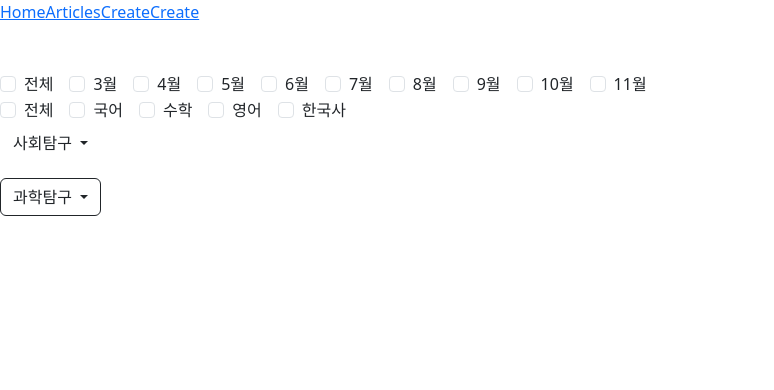
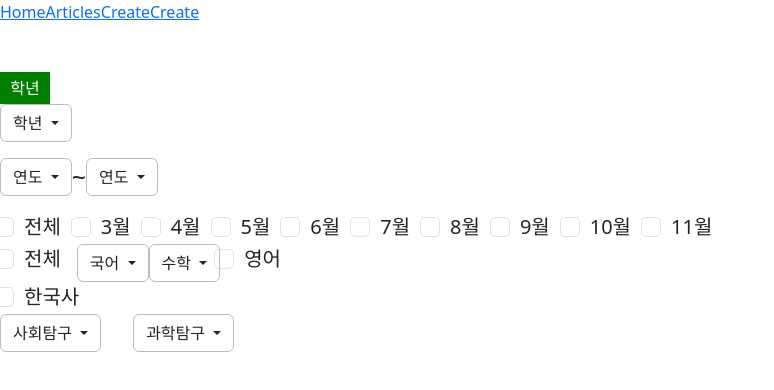
Before and after one commit to Gaebiskon/Oranmo_front, a Vue app: page / in a window 1280 px wide. Shown: the top 390 px of the page, without its empty margins (0-774 px from the left). Built offline with nearby package versions, Linux system fonts and the light colour scheme.

Commit message:
초록 버튼 생성, flex 주기

```diff
--- a/src/views/HomeView.vue
+++ b/src/views/HomeView.vue
@@ -1,75 +1,147 @@
 <template>
-    <div> </div>
+
+   <div class="dropdown">
+    <div class="text-white text-center py-1" style="background-color: green; width: 50px;">학년 </div>
+  <button style="border-color: #bbbbc2;" class="btn dropdown-toggle" type="button" data-bs-toggle="dropdown" aria-expanded="false">
+    학년
+  </button>
+  <ul class="dropdown-menu">
+    <li><a class="dropdown-item" href="#">1학년</a></li>
+    <li><a class="dropdown-item" href="#">2학년</a></li>
+    <li><a class="dropdown-item" href="#">3학년</a></li>
+  </ul>
+  </div>
+  <ul> </ul>
+
+<div class="d-flex">
+<div class="dropdown">
+
+  <button style="border-color: #bbbbc2;" class="btn dropdown-toggle" type="button" data-bs-toggle="dropdown" aria-expanded="false">
+    연도
+  </button>
+  <ul class="dropdown-menu">
+    <li><a class="dropdown-item" href="#">2022</a></li>
+    <li><a class="dropdown-item" href="#">2023</a></li>
+    <li><a class="dropdown-item" href="#">2024</a></li>
+  </ul>
+  </div>
+  <div style="font-size: 25px; margin: 0 20x;">~</div>
+  <div class="dropdown">
+  <button style="border-color: #bbbbc2;" class="btn dropdown-toggle" type="button" data-bs-toggle="dropdown" aria-expanded="false">
+    연도
+  </button>
+  <ul class="dropdown-menu">
+    <li><a class="dropdown-item" href="#">2022</a></li>
+    <li><a class="dropdown-item" href="#">2023</a></li>
+    <li><a class="dropdown-item" href="#">2024</a></li>
+  </ul>
+  </div>
+</div>
+<ul> </ul>
+
+
+
     <div class="form-check form-check-inline">
-  <input class="form-check-input" type="checkbox" id="inlineCheckbox1" value="option1">
+  <input class="form-check-input" type="checkbox" id="inlineCheckbox1" value="all_month">
   <label class="form-check-label" for="inlineCheckbox1">전체</label>
 </div>
 <div class="form-check form-check-inline">
-  <input class="form-check-input" type="checkbox" id="inlineCheckbox2" value="option2">
+  <input class="form-check-input" type="checkbox" id="inlineCheckbox2" value="month3">
   <label class="form-check-label" for="inlineCheckbox2">3월</label>
 </div>
 <div class="form-check form-check-inline">
-  <input class="form-check-input" type="checkbox" id="inlineCheckbox2" value="option2">
+  <input class="form-check-input" type="checkbox" id="inlineCheckbox2" value="month4">
   <label class="form-check-label" for="inlineCheckbox2">4월</label>
 </div>
 <div class="form-check form-check-inline">
-  <input class="form-check-input" type="checkbox" id="inlineCheckbox2" value="option2">
+  <input class="form-check-input" type="checkbox" id="inlineCheckbox2" value="month5">
   <label class="form-check-label" for="inlineCheckbox2">5월</label>
 </div>
 <div class="form-check form-check-inline">
-  <input class="form-check-input" type="checkbox" id="inlineCheckbox2" value="option2">
+  <input class="form-check-input" type="checkbox" id="inlineCheckbox2" value="month6">
   <label class="form-check-label" for="inlineCheckbox2">6월</label>
 </div>
 <div class="form-check form-check-inline">
-  <input class="form-check-input" type="checkbox" id="inlineCheckbox2" value="option2">
+  <input class="form-check-input" type="checkbox" id="inlineCheckbox2" value="month7">
   <label class="form-check-label" for="inlineCheckbox2">7월</label>
 </div>
 <div class="form-check form-check-inline">
-  <input class="form-check-input" type="checkbox" id="inlineCheckbox2" value="option2">
+  <input class="form-check-input" type="checkbox" id="inlineCheckbox2" value="month8">
   <label class="form-check-label" for="inlineCheckbox2">8월</label>
 </div>
 <div class="form-check form-check-inline">
-  <input class="form-check-input" type="checkbox" id="inlineCheckbox2" value="option2">
+  <input class="form-check-input" type="checkbox" id="inlineCheckbox2" value="month9">
   <label class="form-check-label" for="inlineCheckbox2">9월</label>
 </div>
 <div class="form-check form-check-inline">
-  <input class="form-check-input" type="checkbox" id="inlineCheckbox2" value="option2">
+  <input class="form-check-input" type="checkbox" id="inlineCheckbox2" value="month10">
   <label class="form-check-label" for="inlineCheckbox2">10월</label>
 </div>
 <div class="form-check form-check-inline">
-  <input class="form-check-input" type="checkbox" id="inlineCheckbox2" value="option2">
+  <input class="form-check-input" type="checkbox" id="inlineCheckbox2" value="month11">
   <label class="form-check-label" for="inlineCheckbox2">11월</label>
 </div>
 
 
 
 <br>
-
+<div class="d-flex">
     <div class="form-check form-check-inline">
-  <input class="form-check-input" type="checkbox" id="inlineCheckbox2" value="option2">
+        <input class="form-check-input" type="checkbox" id="inlineCheckbox2" value="all_subject">
         <label class="form-check-label" for="inlineCheckbox2">전체</label>
     </div>
 
-<div class="form-check form-check-inline">
-  <input class="form-check-input" type="checkbox" id="inlineCheckbox2" value="option2">
-  <label class="form-check-label" for="inlineCheckbox2">국어</label>
+    <div class="dropdown">
+        <button style="border-color: #bbbbc2;" class="btn dropdown-toggle" type="button" data-bs-toggle="dropdown" aria-expanded="false">
+            국어
+        </button>
+        <ul class="dropdown-menu">
+            <li><a class="dropdown-item" href="#">화법과 작문</a></li>
+            <li><a class="dropdown-item" href="#">언어와 매체</a></li>
+        </ul>
+    </div>
+
+    <div class="dropdown">
+        <button style="border-color: #bbbbc2;" class="btn dropdown-toggle" type="button" data-bs-toggle="dropdown" aria-expanded="false">
+            수학
+        </button>
+        <ul class="dropdown-menu">
+            <li><a class="dropdown-item" href="#">확률과 통계</a></li>
+            <li><a class="dropdown-item" href="#">미적분</a></li>
+            <li><a class="dropdown-item" href="#">기하</a></li>
+        </ul>
     </div>
     <div class="form-check form-check-inline">
-  <input class="form-check-input" type="checkbox" id="inlineCheckbox2" value="option2">
-  <label class="form-check-label" for="inlineCheckbox2">수학</label>
-</div>
-
-<div class="form-check form-check-inline">
-  <input class="form-check-input" type="checkbox" id="inlineCheckbox2" value="option2">
+        <input class="form-check-input" type="checkbox" id="inlineCheckbox2" value="subject_eng">
         <label class="form-check-label" for="inlineCheckbox2">영어</label>
     </div>
 
+</div>
+
+<!-- <div class="form-check form-check-inline">
+  <input class="form-check-input" type="checkbox" id="inlineCheckbox2" value="subject_kor">
+  <label class="form-check-label" for="inlineCheckbox2">국어</label>
+
+
+</div>
 <div class="form-check form-check-inline">
-  <input class="form-check-input" type="checkbox" id="inlineCheckbox2" value="option2">
+  <input class="form-check-input" type="checkbox" id="inlineCheckbox2" value="subject_math">
+  <label class="form-check-label" for="inlineCheckbox2">수학</label>
+</div> -->
+
+
+<div class="form-check form-check-inline">
+  <input class="form-check-input" type="checkbox" id="inlineCheckbox2" value="subject_history">
   <label class="form-check-label" for="inlineCheckbox2">한국사</label>
 </div>
+
+
+
+
+
+<div class="d-flex">
    <div class="dropdown">
-  <button class="btn btn-hover:hover dropdown-toggle" type="button" data-bs-toggle="dropdown" aria-expanded="false">
+  <button style="border-color: #bbbbc2;" class="btn btn-hover:hover dropdown-toggle" type="button" data-bs-toggle="dropdown" aria-expanded="false">
     사회탐구
   </button>
   <ul class="dropdown-menu">
@@ -89,8 +161,10 @@
 
 </ul>
 
+
+
 <div class="dropdown">
-  <button class="btn border-dark dropdown-toggle" type="button" data-bs-toggle="dropdown" aria-expanded="false">
+  <button style="border-color: #bbbbc2;" class="btn dropdown-toggle" type="button" data-bs-toggle="dropdown" aria-expanded="false">
     과학탐구
   </button>
   <ul class="dropdown-menu">
@@ -105,7 +179,11 @@
 
   </ul>
 </div>
+</div>
+
+
 </template>
+
 
 <script setup>
 
@@ -116,5 +194,9 @@
         background-color: #FF4D00;
         border-color: #FF4D00;
     }
+    .form-check-input,
+    .form-check-label {
+        font-size: 20px; /* 원하는 크기로 조정하세요 */
+    }
 
 </style>
```
Lines whose indentation alone changed are shown as unchanged.
